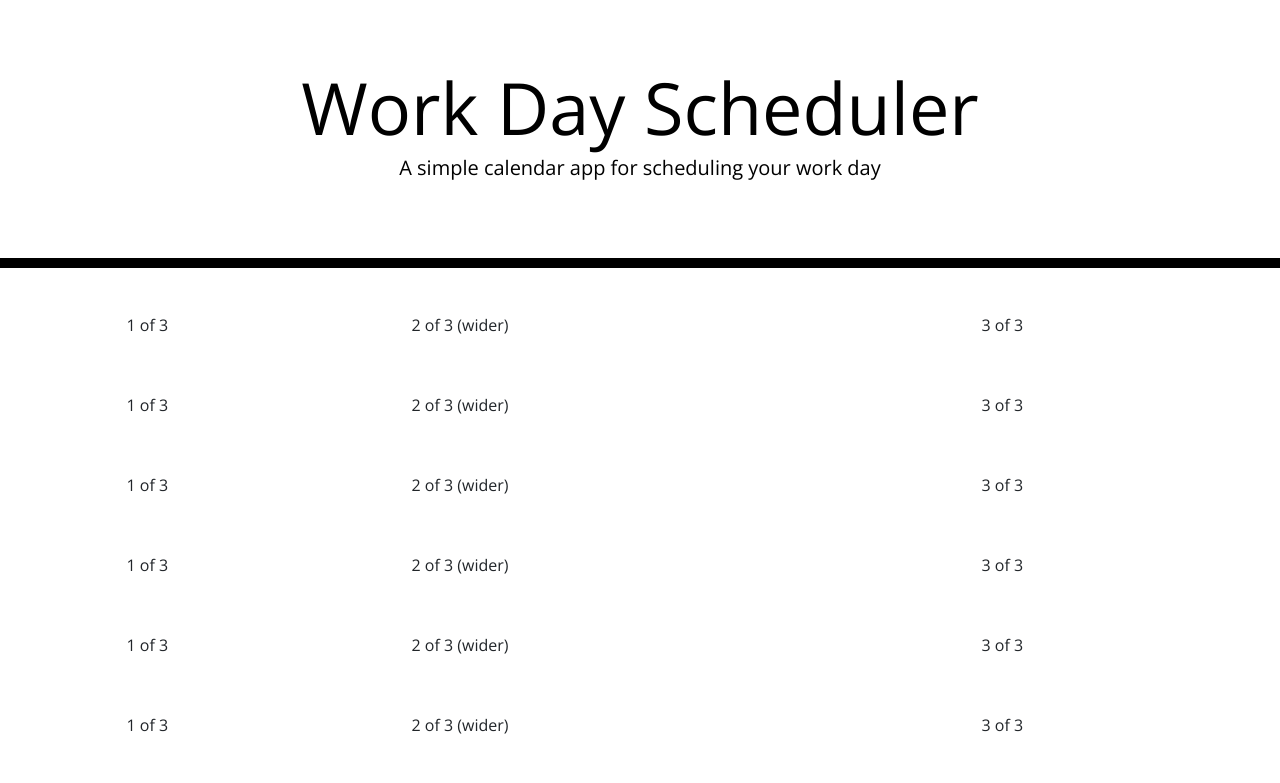
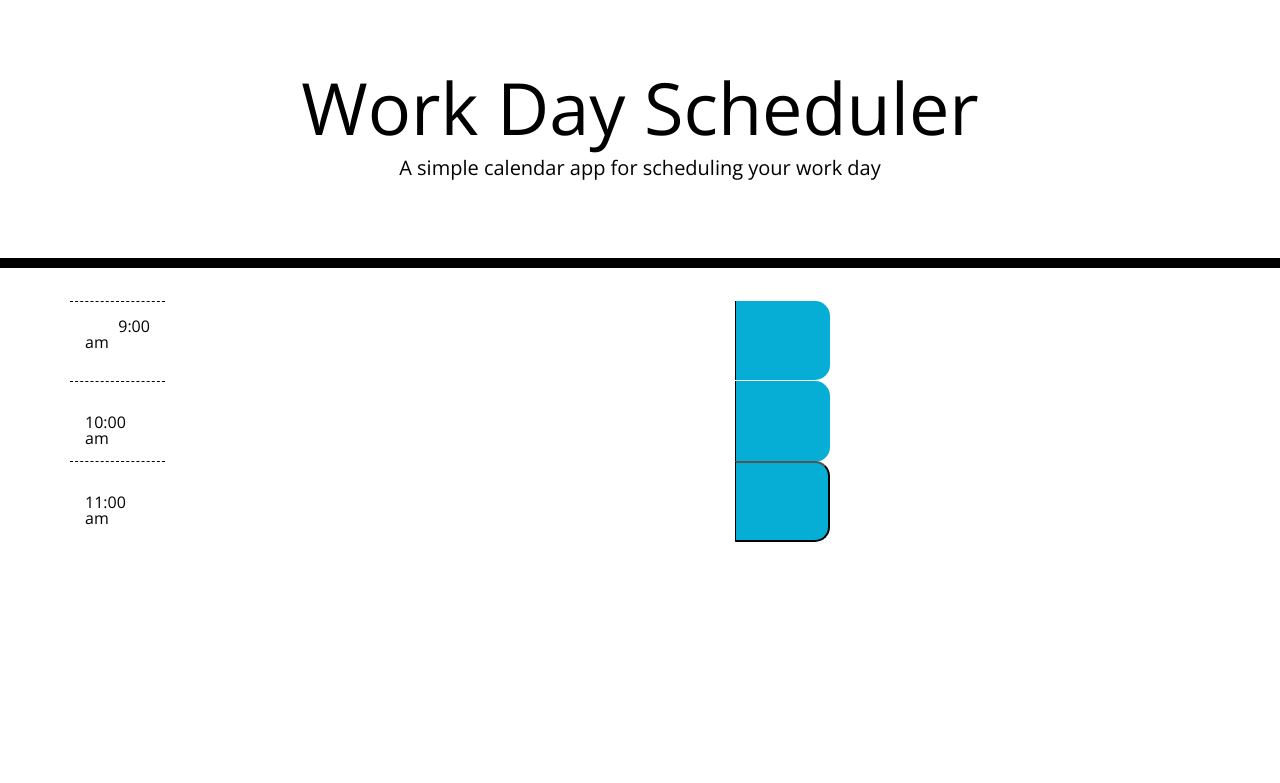
Before and after one commit to blairyoung15/Wrk_scheduler_ch5, a plain HTML site: page index.html in a window 1280 px wide. Drawn offline with nearby package versions, Linux system fonts and the light colour scheme; files that its build step writes are made by us from their sources.

Commit message:
adding in timeblocks

```diff
--- a/index.html
+++ b/index.html
@@ -1,24 +1,15 @@
 <!DOCTYPE html>
 <html lang="en">
+
 <head>
   <meta charset="UTF-8" />
   <meta name="viewport" content="width=device-width, initial-scale=1.0" />
   <meta http-equiv="X-UA-Compatible" content="ie=edge" />
-    <link
-      rel="stylesheet"
-      href="https://stackpath.bootstrapcdn.com/bootstrap/4.3.1/css/bootstrap.min.css"
-    />
-    <link
-      rel="stylesheet"
-      href="https://use.fontawesome.com/releases/v5.8.1/css/all.css"
-      integrity="sha384-50oBUHEmvpQ+1lW4y57PTFmhCaXp0ML5d60M1M7uH2+nqUivzIebhndOJK28anvf"
-      crossorigin="anonymous"
-    />
-    <link
-      href="https://fonts.googleapis.com/css?family=Open+Sans&display=swap"
-      rel="stylesheet"
-    />
-    <link rel="stylesheet" href="style.css" />
+  <link rel="stylesheet" href="https://stackpath.bootstrapcdn.com/bootstrap/4.3.1/css/bootstrap.min.css" />
+  <link rel="stylesheet" href="https://use.fontawesome.com/releases/v5.8.1/css/all.css"
+    integrity="sha384-50oBUHEmvpQ+1lW4y57PTFmhCaXp0ML5d60M1M7uH2+nqUivzIebhndOJK28anvf" crossorigin="anonymous" />
+  <link href="https://fonts.googleapis.com/css?family=Open+Sans&display=swap" rel="stylesheet" />
+  <link rel="stylesheet" href="./assets/css/style.css" />
   <title>Work Day Scheduler</title>
 </head>
 
@@ -30,75 +21,44 @@
   </header>
   <div class="container">
     <!-- Timeblocks go here -->
-      <div class="row">
-        <div class="col">
-          1 of 3
+    <!-- 9 am timeblock-->
+    <div id="9am" class="row">
+      <div class="col-1 hour">
+        9:00 am
       </div>
-        <div class="col-6">
-          2 of 3 (wider)
-        </div>
-        <div class="col">
-          3 of 3
+      <div class="col-6 task"></div>
+      <div class="col-1 saveBtn d-flex justify-content-center align-itmes-center">
+        <span class="oi oi-lock-locked"></span>
       </div>
     </div>
-      <div class="row">
-        <div class="col">
-          1 of 3
+    <!-- 9 am timeblock end -->
+
+    <!-- 10 am timeblock-->
+    <div id="10am" class="row">
+      <div class="col-1 hour">
+        10:00 am
       </div>
-        <div class="col-6">
-          2 of 3 (wider)
-        </div>
-        <div class="col">
-          3 of 3
+      <div class="col-6 task"></div>
+      <div class="col-1 saveBtn d-flex justify-content-center">
+        <span class="oi oi-lock-locked"></span>
       </div>
     </div>
-      <div class="row">
-        <div class="col">
-          1 of 3
+    <!-- 10 am timeblock end -->
+    <!-- 11 am timeblock-->
+    <div id="11am" class="row">
+      <div class="col-1 hour">
+        11:00 am
       </div>
-        <div class="col-6">
-          2 of 3 (wider)
+      <div class="col-6 task"></div>
+      <button class="col-1 saveBtn d-flex justify-content-center">
+        <span class="oi oi-lock-locked"></span>
+      </button>
     </div>
-        <div class="col">
-          3 of 3
-        </div>
-      </div>
-      <div class="row">
-        <div class="col">
-          1 of 3
-        </div>
-        <div class="col-6">
-          2 of 3 (wider)
-        </div>
-        <div class="col">
-          3 of 3
-        </div>
-      </div>
-      <div class="row">
-        <div class="col">
-          1 of 3
-        </div>
-        <div class="col-6">
-          2 of 3 (wider)
-        </div>
-        <div class="col">
-          3 of 3
-        </div>
-      </div>
-      <div class="row">
-        <div class="col">
-          1 of 3
-        </div>
-        <div class="col-6">
-          2 of 3 (wider)
-        </div>
-        <div class="col">
-          3 of 3
-        </div>
-      </div>
+    <!-- 10 am timeblock end -->
   </div>
 
   <script src="https://code.jquery.com/jquery-3.4.1.min.js"></script>
   <script src="https://cdnjs.cloudflare.com/ajax/libs/moment.js/2.24.0/moment.min.js"></script>
 </body>
+
 </html>
```
Lines whose indentation alone changed are shown as unchanged.
